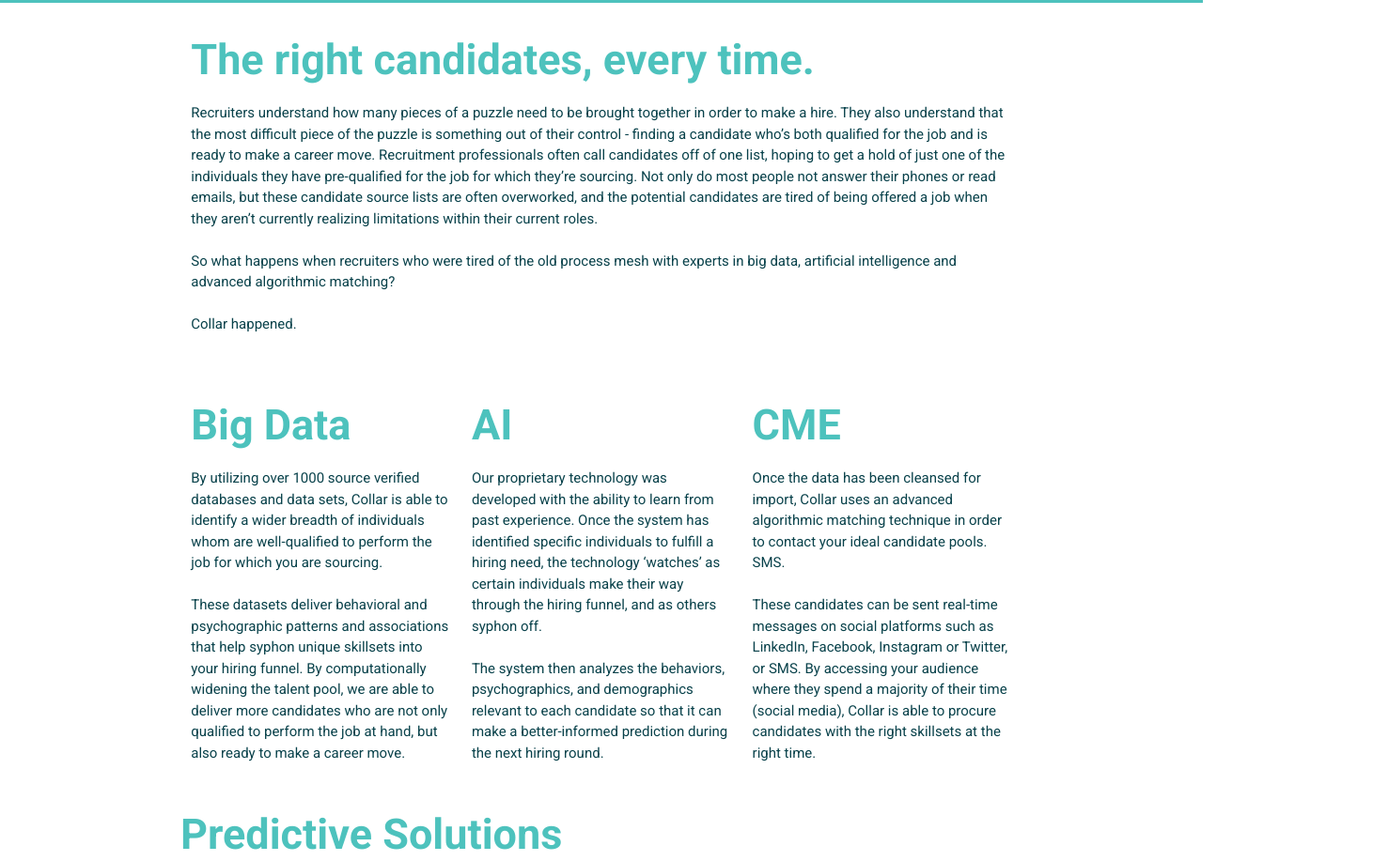
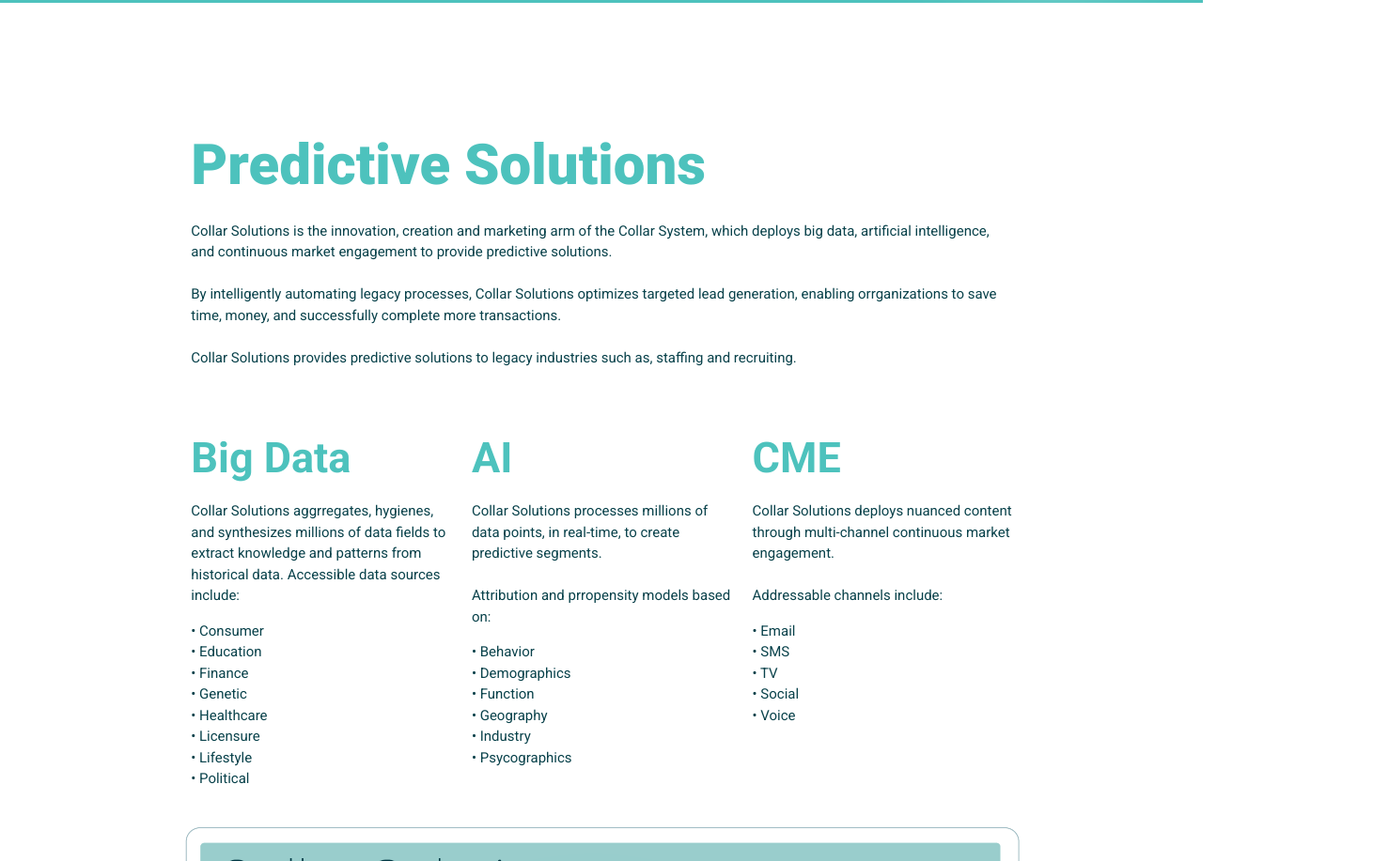
Before and after one commit to mmeganshaw/collar_solutions, a website: page public/index.html in a window 1280 px wide. Shown: the part 837-1754 px from the top of the page at 94% size, 1477 px wide, since content can reach past the window. Drawn offline with nearby package versions, Linux system fonts and the light colour scheme.

Commit message:
Adding final touches.

```diff
--- a/public/index.html
+++ b/public/index.html
@@ -35,22 +35,31 @@
                 <span>
                     <img src="images/Solutions_Updated.png" class="nav-image" alt="">
                 </span>
+                <!-- <span>
+                    <a class="contact" href="#contact"> Contact</a>
+                </span> -->
                 <span>
-                    <a class="contact" href="#contact"> Contact</a>
+                    <a class="contact" href="https://www.collar.global/"> Collar.Global</a>
+                </span>
+                <span>
+                    <a class="contact" href="https://www.collar.jobs/"> Collar.Jobs</a>
                 </span>
             </span>
             <div class="header-inner">
                 <div class="row">
                     <div class="col m12 l5" style="margin-top: 6rem; padding-left: 1rem;">
-                        <h3>There’s a solution to </br> every problem.</h3>
-                        <p>
-                            And we have the solution to recruiting. Regardless of industry, vocation or talent pool,
-                            Collar.Solutions can ensure your recruiting operation stays at the forefront of your
-                            competitors by consistently supplying the most skilled individuals the market can bare.
-                        </p>
+                        <h3>   Where Big Data, Artificial Intelligence,
+                            and Continuous Market Engagement
+                            Create Competitive Advantage </h3>
+                        <a href="#contact">
+                            <button style="background-color: white; color: #4DC2BD;border-radius: 10px;"
+                            class="btn waves-effect waves-light" type="submit" name="action">Contact
+                            <i class="material-icons right">send</i>
+                        </button>
+                        </a>
                     </div>
                     <div class="col m12 l5">
-                        <img src="images/graphic_image-03.png" style="width: 600px;" alt=""
+                        <img src="images/graphic_image-03.png" style="width: 900px;" alt=""
                             class="show-on-large hide-on-med-and-down">
                         <center>
                             <img src="images/graphic_image-03.png" style="width: 300px;" alt=""
@@ -58,7 +67,7 @@
                         </center>
                         <center>
                             <img src="images/graphic_image-03.png" style="width: 200px;" alt=""
-                                class="show-on-small hide-on-med-and-up">
+                                class="show-on-small hide-on-med-and-up center-align">
                         </center>
 
                     </div>
@@ -72,25 +81,17 @@
     <div class="container">
         <div class="row">
             <div class="col s12">
-                <h2>
-                    The right candidates, every time.
-                </h2>
+                <h1>
+                    Predictive Solutions
+                </h1>
                 <p>
-                    Recruiters understand how many pieces of a puzzle need to be brought together in order to make a
-                    hire. They also understand that the most difficult piece of the puzzle is something out of their
-                    control - finding a candidate who’s both qualified for the job and is ready to make a career move.
-                    Recruitment professionals often call candidates off of one list, hoping to get a hold of just one of
-                    the individuals they have pre-qualified for the job for which they’re sourcing. Not only do most
-                    people not answer their phones or read emails, but these candidate source lists are often
-                    overworked, and the potential candidates are tired of being offered a job when they aren’t currently
-                    realizing limitations within their current roles.
+                   Collar Solutions is the innovation, creation and marketing arm of the Collar System, which deploys big data, artificial intelligence, and continuous market engagement to provide predictive solutions.
                     </br>
                     </br>
-                    So what happens when recruiters who were tired of the old process mesh with experts in big data,
-                    artificial intelligence and advanced algorithmic matching?
+                  By intelligently automating legacy processes, Collar Solutions optimizes targeted lead generation, enabling orrganizations to save time, money, and successfully complete more transactions.
                     </br>
                     </br>
-                    Collar happened.
+                Collar Solutions provides predictive solutions to legacy industries such as, staffing and recruiting.
                 </p>
             </div>
         </div>
@@ -171,15 +172,17 @@
                     Big Data
                 </h2>
                 <p>
-                    By utilizing over 1000 source verified databases and data sets, Collar is able to identify a
-                    wider breadth of individuals whom are well-qualified to perform the job for which you are
-                    sourcing.
-                    </br>
-                    </br>
-                    These datasets deliver behavioral and psychographic patterns and associations that
-                    help syphon unique skillsets into your hiring funnel. By computationally widening the talent
-                    pool, we are able to deliver more candidates who are not only qualified to perform the job at
-                    hand, but also ready to make a career move.
+                    Collar Solutions aggrregates, hygienes, and synthesizes millions of data fields to extract knowledge and patterns from historical data. Accessible data sources include:
+                    <ul>
+                        <li>• Consumer</li>
+                        <li>• Education</li>
+                        <li>• Finance</li>
+                        <li>• Genetic</li>
+                        <li>• Healthcare</li>
+                        <li>• Licensure</li>
+                        <li>• Lifestyle</li>
+                        <li>• Political</li>
+                    </ul>
                 </p>
 
             </div>
@@ -188,15 +191,18 @@
                     AI
                 </h2>
                 <p>
-                    Our proprietary technology was developed with the ability to learn from past experience. Once
-                    the system has identified specific individuals to fulfill a hiring need, the technology
-                    ‘watches’ as certain individuals make their way through the hiring funnel, and as others syphon
-                    off.
-                    </br>
-                    </br>
-
-                    The system then analyzes the behaviors, psychographics, and demographics relevant to each
-                    candidate so that it can make a better-informed prediction during the next hiring round.
+                    Collar Solutions processes millions of data points, in real-time, to create predictive segments.
+                </br>
+                </br>
+                    Attribution and prropensity models based on:
+                  <ul>
+                      <li>• Behavior</li>
+                      <li>• Demographics</li>
+                      <li>• Function</li>
+                      <li>• Geography</li>
+                      <li>• Industry</li>
+                      <li>• Psycographics</li>
+                  </ul>
 
                 </p>
 
@@ -206,16 +212,18 @@
                     CME
                 </h2>
                 <p>
-                    Once the data has been cleansed for import, Collar uses an advanced algorithmic matching
-                    technique in order to contact your ideal candidate pools.
-                    SMS.
-                    </br>
-                    </br>
-                    These candidates can be sent real-time
-                    messages on social platforms such as LinkedIn, Facebook, Instagram or Twitter, or
-                    SMS.
-                    By accessing your audience where they spend a majority of their time (social media), Collar is
-                    able to procure candidates with the right skillsets at the right time.
+                     Collar Solutions deploys nuanced content through multi-channel continuous market engagement.
+                </br>
+            </br>
+
+                     Addressable channels include:
+                    <ul>
+                        <li>• Email</li>
+                        <li>• SMS</li>
+                        <li>• TV</li>
+                        <li>• Social</li>
+                        <li>• Voice</li>
+                    </ul>
 
                 </p>
             </div>
@@ -230,9 +238,7 @@
                     Big Data
                 </h4>
                 <p>
-                    By utilizing over 1000 source verified databases and data sets, Collar is able to identify a
-                    wider breadth of individuals whom are well-qualified to perform the job for which you are
-                    sourcing.
+                 Collar Solutions aggregates, hygienes, and synthesizes millions of data fields to extract knowledge and patterns from
                     </br>
                     </br>
                     These datasets deliver behavioral and psychographic patterns and associations that
@@ -287,16 +293,14 @@
 
     <!-- large collar image -->
     <div class="container">
-        <h2>
-            Predictive Solutions
-        </h2>
-        <img src="images/collar_solutions_diagram-03.png" alt="" class="responsive-img">
+
+        <img src="images/Collar_Solutions_Graphic-02.png" alt="" class="responsive-img">
     </div>
     <!-- form container -->
     <a name="contact"></a>
     <div class="container center-align" id="form-container">
         <div class="row">
-            <div class="col s12">
+            <div class="col s12 left-align">
                 <h1>
                     Interested in learning more?
                 </h1>
@@ -364,7 +368,7 @@
 <footer style="background-color: #4DC2BD;">
     <div class="container">
         <div class="row">
-            <div class="col s12 center-align" style="margin: 3rem;">
+            <div class="col s12 center-align" style="margin-top: 3rem; margin-bottom: 3rem; color: white;">
                 <img src="images/Solutions_Updated.png" alt="" class="footer-image">
                 </br>
                 <div>
@@ -379,6 +383,9 @@
                             src="images/linkedin-02.png" alt="" class="responsive-img"
                             style="height: 30px; padding: 1px;"></a>
                 </div>
+
+                    Collar © 2019
+
             </div>
         </div>
     </div>
```
Also changed, not shown: public/images/Collar_Solutions_Graphic-02.png (added).
